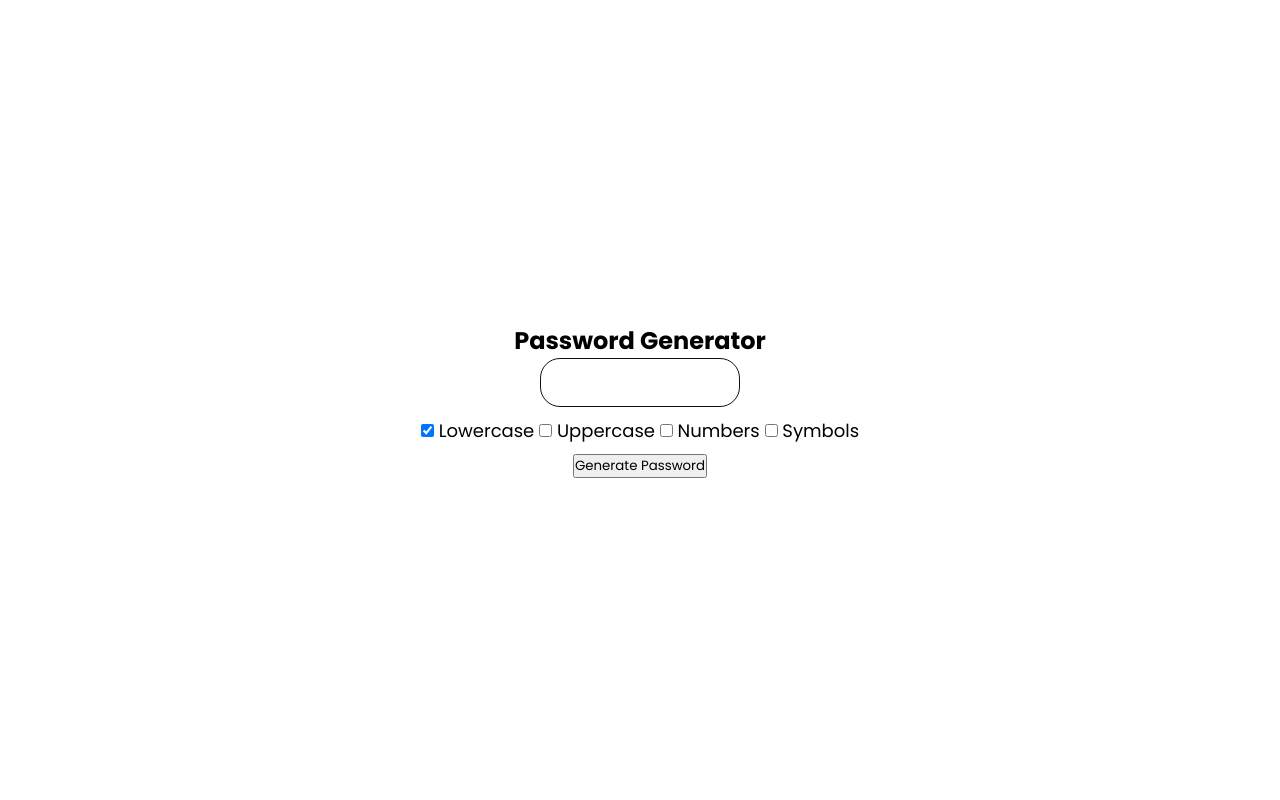
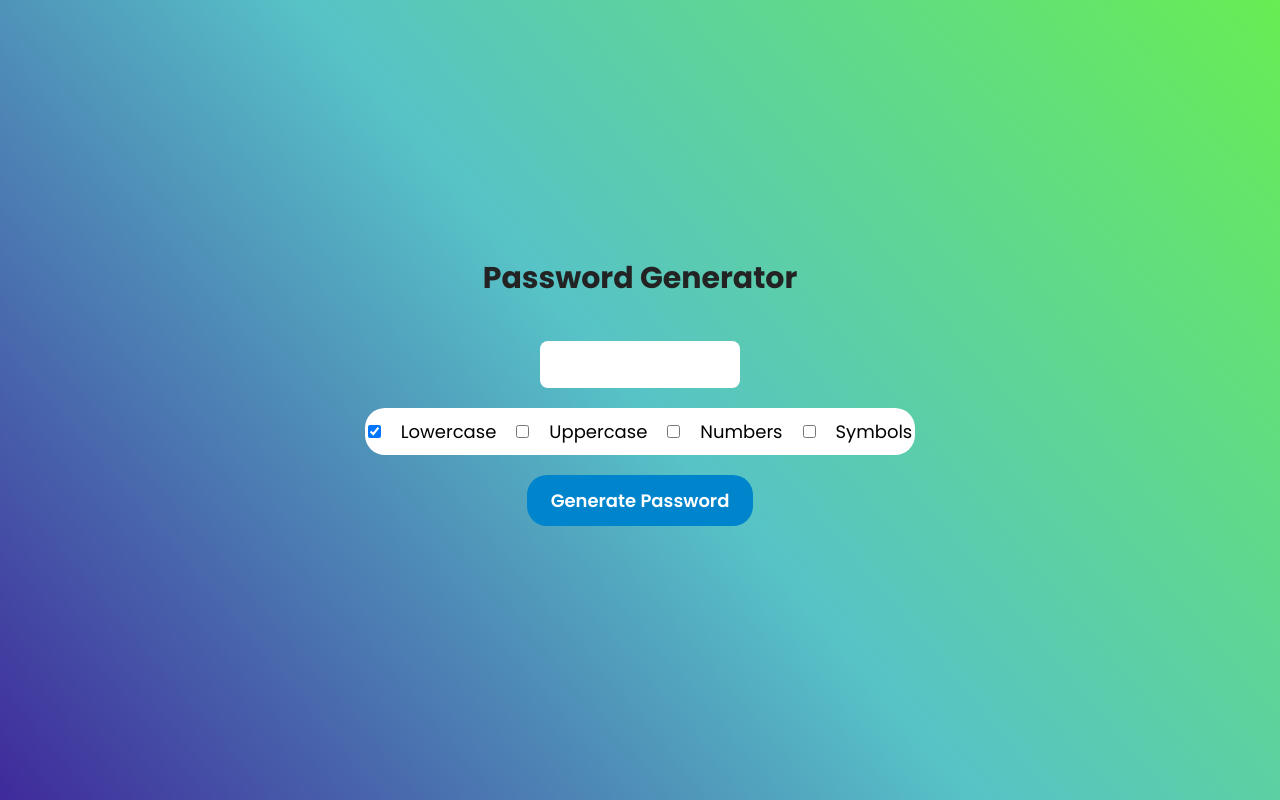
Before and after one commit to Shubhams1712/Password-Generator, a plain HTML site: page index.html in a window 1280 px wide. Drawn offline with Linux system fonts and the light colour scheme.

Commit message:
Update style.css

```diff
--- a/style.css
+++ b/style.css
@@ -7,23 +7,56 @@
     font-family: "poppins", "sans-serif";
 }
 
+h2 {
+    font-size: 30px;
+    margin-bottom: 20px;
+    color: #232323;
+}
+
 .container {
     height: 100vh;
     display: flex;
     flex-direction: column;
     justify-content: center;
     align-items: center;
+    background: #3f2a9b;
+    background: linear-gradient(50deg, rgba(63, 42, 155, 1) 0%, rgba(87, 195, 199, 1) 50%, rgba(104, 237, 83, 1) 100%);
 }
 
 .options {
     padding: 10px;
     font-size: 18px;
+    display: flex;
+    justify-content: center;
+    align-items: center;
+    gap: 20px;
+    background-color: #fff;
+    width: 550px;
+    border-radius: 20px;
 }
 
 #password-input {
-    border: 1px solid #101010;
-    border-radius: 20px;
+    border: none;
+    border-radius: 8px;
     width: 200px;
     padding: 10px;
     font-size: 18px;
+    margin: 20px 0;
 }
+
+#generate-password {
+    color: #fff;
+    font-size: 18px;
+    font-weight: 600;
+    border: none;
+    border-radius: 20px;
+    margin-top: 20px;
+    padding: 12px 24px;
+    background-color: #0085cd;
+}
+
+#password {
+    margin-top: 18px;
+    font-size: 18px;
+    font-weight: 500;
+}
```
